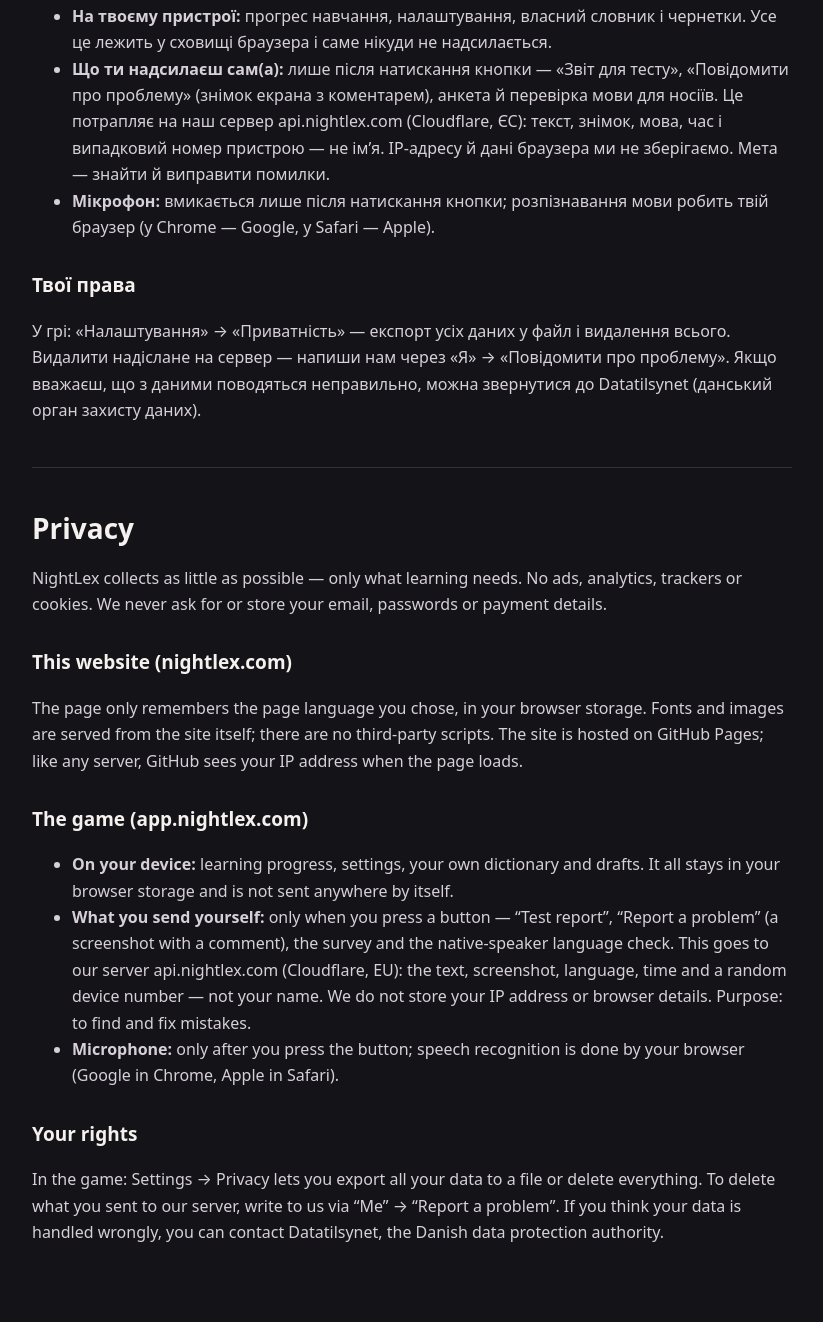
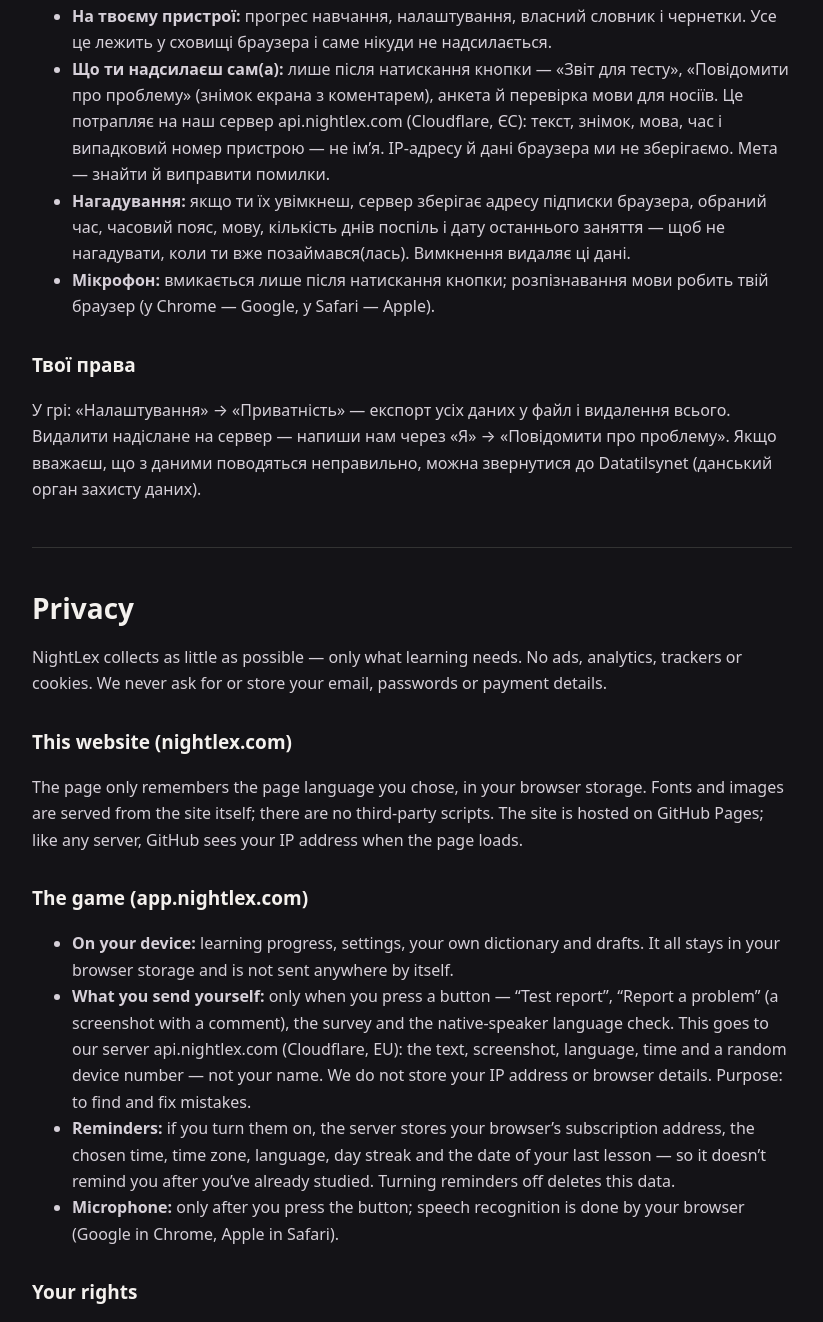
Before and after one commit to Tol1kus/nightlex-site, a plain HTML site: page privacy.html in a window 1280 px wide. Shown: the part 498-1820 px from the top of the page, without its empty margins (228-1051 px from the left). Drawn offline with Linux system fonts and the light colour scheme.

Commit message:
Лендінг
Co-Authored-By: Claude Opus 5.5 <noreply@anthropic.com>

```diff
--- a/privacy.html
+++ b/privacy.html
@@ -14,6 +14,7 @@
 <ul>
 <li><b>На твоєму пристрої:</b> прогрес навчання, налаштування, власний словник і чернетки. Усе це лежить у сховищі браузера і саме нікуди не надсилається.</li>
 <li><b>Що ти надсилаєш сам(а):</b> лише після натискання кнопки — «Звіт для тесту», «Повідомити про проблему» (знімок екрана з коментарем), анкета й перевірка мови для носіїв. Це потрапляє на наш сервер api.nightlex.com (Cloudflare, ЄС): текст, знімок, мова, час і випадковий номер пристрою — не ім’я. IP-адресу й дані браузера ми не зберігаємо. Мета — знайти й виправити помилки.</li>
+<li><b>Нагадування:</b> якщо ти їх увімкнеш, сервер зберігає адресу підписки браузера, обраний час, часовий пояс, мову, кількість днів поспіль і дату останнього заняття — щоб не нагадувати, коли ти вже позаймався(лась). Вимкнення видаляє ці дані.</li>
 <li><b>Мікрофон:</b> вмикається лише після натискання кнопки; розпізнавання мови робить твій браузер (у Chrome — Google, у Safari — Apple).</li>
 </ul>
 <h2>Твої права</h2>
@@ -28,6 +29,7 @@
 <ul>
 <li><b>On your device:</b> learning progress, settings, your own dictionary and drafts. It all stays in your browser storage and is not sent anywhere by itself.</li>
 <li><b>What you send yourself:</b> only when you press a button — “Test report”, “Report a problem” (a screenshot with a comment), the survey and the native-speaker language check. This goes to our server api.nightlex.com (Cloudflare, EU): the text, screenshot, language, time and a random device number — not your name. We do not store your IP address or browser details. Purpose: to find and fix mistakes.</li>
+<li><b>Reminders:</b> if you turn them on, the server stores your browser’s subscription address, the chosen time, time zone, language, day streak and the date of your last lesson — so it doesn’t remind you after you’ve already studied. Turning reminders off deletes this data.</li>
 <li><b>Microphone:</b> only after you press the button; speech recognition is done by your browser (Google in Chrome, Apple in Safari).</li>
 </ul>
 <h2>Your rights</h2>
```
